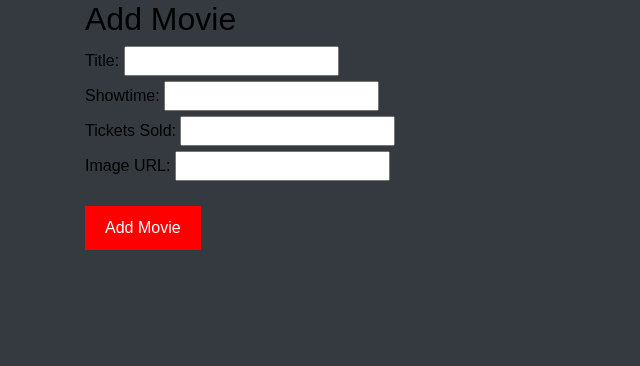
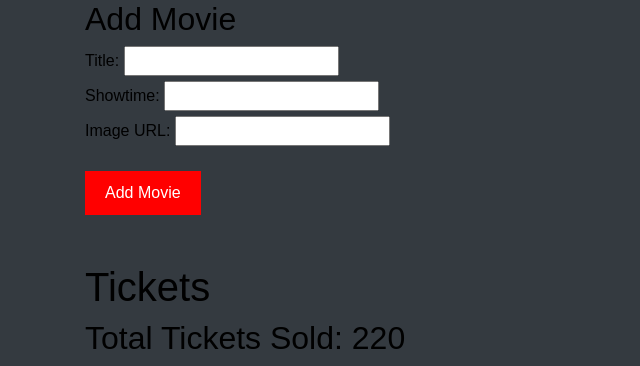
Before and after one commit to sreyesav/lottery, a Flask app: page /admin in a window 1280 px wide. Shown: the part 1069-1435 px from the top of the page, without its empty margins (0-640 px from the left). Before the commit the page ends 1319 px from the top, so only its background shows below. Run offline with Flask 3, Linux system fonts and the light colour scheme; some libraries are stand-ins or nearby versions.

Commit message:
Updated admin page

```diff
--- a/website/templates/admin.html
+++ b/website/templates/admin.html
@@ -11,7 +11,6 @@
         <tr>
           <th>Movie</th>
           <th>Showtime</th>
-          <th>Tickets Sold</th>
           <th>Image</th>
           <th>Actions</th>
         </tr>
@@ -20,14 +19,13 @@
         <tr>
           <td>{movie_title_1}</td>
           <td>{showtime_1}</td>
-          <td>{tickets_sold_1}</td>
           <td><img src="{image_1}" alt="{movie_title_1}"></td>
           <td>
-            <form action="/remove_movie" method="post">
+            <form action="/remove_movie" method="POST">
               <input type="hidden" name="movie_id" value="1">
               <button type="submit">Remove</button>
             </form>
-            <form action="/edit_movie" method="get">
+            <form action="/edit_movie" method="GET">
               <input type="hidden" name="movie_id" value="1">
               <button type="submit">Edit</button>
             </form>
@@ -36,14 +34,13 @@
         <tr>
           <td>{movie_title_2}</td>
           <td>{showtime_2}</td>
-          <td>{tickets_sold_2}</td>
           <td><img src="{image_2}" alt="{movie_title_2}"></td>
           <td>
-            <form action="/remove_movie" method="post">
+            <form action="/remove_movie" method="POST">
               <input type="hidden" name="movie_id" value="2">
               <button type="submit">Remove</button>
             </form>
-            <form action="/edit_movie" method="get">
+            <form action="/edit_movie" method="GET">
               <input type="hidden" name="movie_id" value="2">
 <button type="submit">Edit</button>
             </form>
@@ -52,14 +49,13 @@
         <tr>
           <td>{movie_title_3}</td>
           <td>{showtime_3}</td>
-          <td>{tickets_sold_3}</td>
           <td><img src="{image_3}" alt="{movie_title_3}"></td>
           <td>
-            <form action="/remove_movie" method="post">
+            <form action="/remove_movie" method="POST">
               <input type="hidden" name="movie_id" value="3">
               <button type="submit">Remove</button>
             </form>
-            <form action="/edit_movie" method="get">
+            <form action="/edit_movie" method="GET">
               <input type="hidden" name="movie_id" value="3">
               <button type="submit">Edit</button>
             </form>
@@ -68,19 +64,23 @@
       </tbody>
     </table>
 
-    <h2>Add Movie</h2>
-    <form action="/add_movie" method="post">
+    <h2>Add Movie</h2> <!-- Change showtime to dropdown -->
+    <form action="/add_movie" method="POST">
       <label for="title">Title:</label>
       <input type="text" id="title" name="title"><br>
 
       <label for="showtime">Showtime:</label>
       <input type="text" id="showtime" name="showtime"><br>
 
-      <label for="tickets_sold">Tickets Sold:</label>
-      <input type="text" id="tickets_sold" name="tickets_sold"><br>
-
       <label for="image_url">Image URL:</label>
       <input type="text" id="image_url" name="image_url"><br>
 
       <button type="submit">Add Movie</button>
+
+    <form method="GET">
+    </br>
+    </br>
+      <h1>Tickets</h1>
+      <h2>Total Tickets Sold: {{ total_tickets }} </h2>
+    </form>
 {% endblock %}
--- a/website/templates/checkout.html
+++ b/website/templates/checkout.html
@@ -9,10 +9,10 @@
 <body>
 	<div class="container">
 		<h1>Movie Booking Checkout</h1>
-		<form method='POST'>
+		<form method="POST">
 			<div class="form-group">
 				<label for="tickets">Number of Tickets:</label>
-				<input type="number" id="tickets" name="tickets" min="1" max="10" value="1" required>
+				<input type="number" id="num_tickets" name="num_tickets" min="1" max="10" value="1" required>
 			</div>
 			<div class="form-group">
 				<label for="payment">Payment Method:</label>
--- a/website/views.py
+++ b/website/views.py
@@ -1,6 +1,7 @@
 from flask import Blueprint, render_template, request, flash, jsonify
+from sqlalchemy import func
 from flask_login import login_required, current_user
-from .models import Note
+from .models import Note, TicketSales
 from . import db
 import json
 #import qrcode
@@ -8,16 +9,33 @@ import json
 #from flask_mail import Message
 
 views = Blueprint('views', __name__)
+
 @views.route('/admin', methods=['POST','GET'])
 def admin():
-    return render_template('admin.html', user=current_user)
+    latest_sale = TicketSales.query.order_by(TicketSales.id.desc()).first()
+    latest_sale = latest_sale.total_tickets
+
+    return render_template('admin.html',total_tickets=latest_sale, user=current_user)
 
 @views.route('/checkout', methods=['POST','GET'])
 def checkout():
     if request.method == 'POST':
-        tickets = int(request.form.get("tickets"))
+        num_tickets = int(request.form.get("num_tickets"))
+
+        #This grabs the latest number of tickets sold
+        latest_sale = TicketSales.query.order_by(TicketSales.id.desc()).first()
+        latest_sale = latest_sale.total_tickets
+
+        num_tickets+=latest_sale
+        ticket_sale = TicketSales(total_tickets=num_tickets)
+        db.session.add(ticket_sale)
+        db.session.commit()
+
+        #ticket_sale.total_tickets += int(num_tickets)
+
+        #db.session.commit()
+
         flash('Purchase Complete, Check your email!', category='success')
-
     return render_template('checkout.html', user=current_user)
 """
 ###########
```
Also changed, not shown: website/__init__.py (+10 -0 lines), website/models.py (+20 -25 lines), website/database.db.
